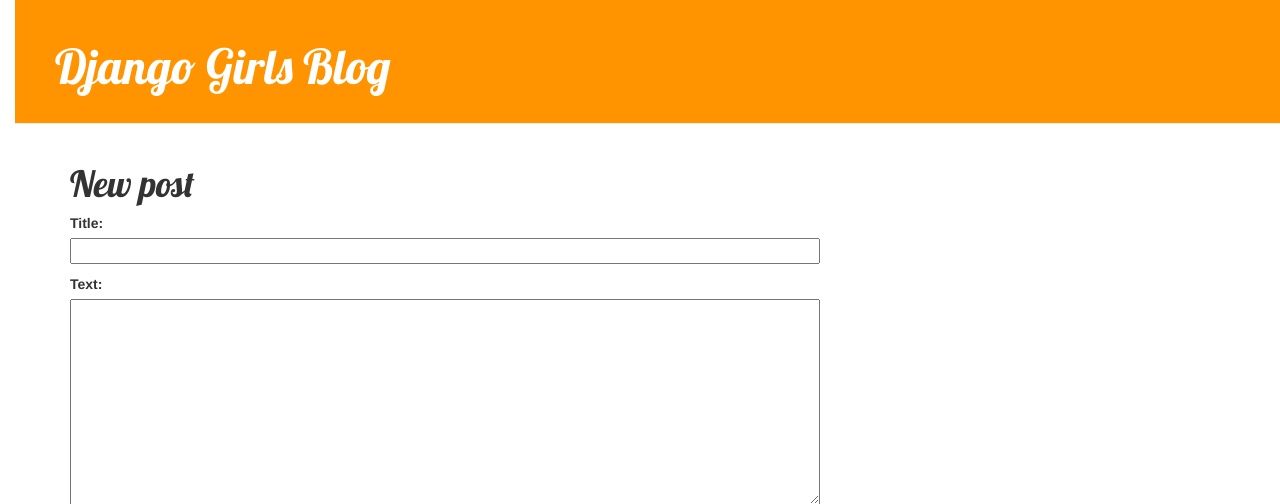
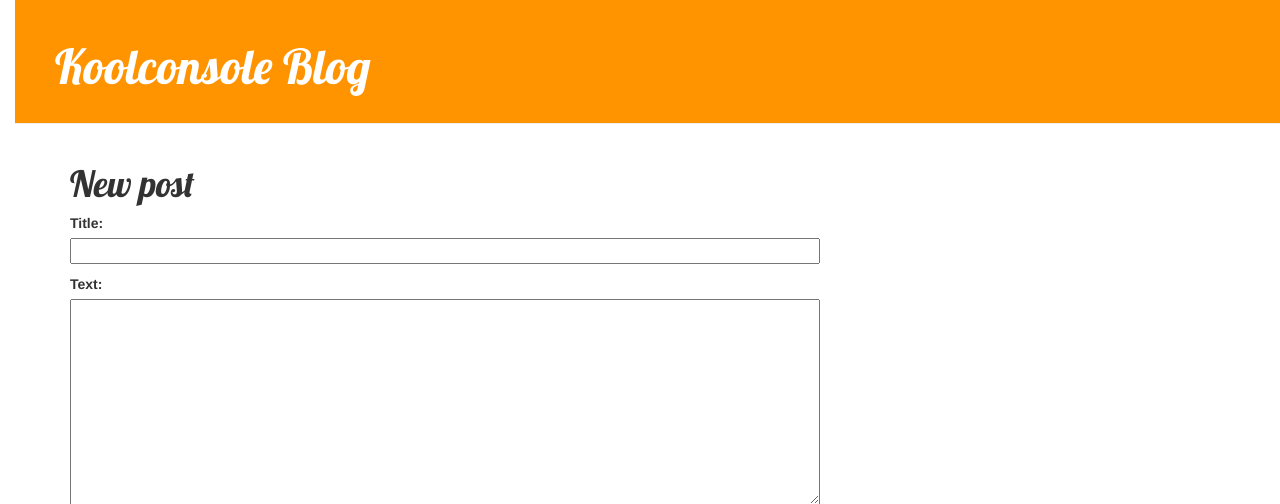
Before and after one commit to deepakkdev1/my-first-blog, a Django app: page /post/new/ in a window 1280 px wide. Shown: the top 504 px of the page. Run offline with Django 3.2, Linux system fonts and the light colour scheme; some libraries are stand-ins or nearby versions.

Commit message:
AdTitle changed to koolconsole

```diff
--- a/blog/templates/blog/base.html
+++ b/blog/templates/blog/base.html
@@ -2,7 +2,7 @@
 <html>
     <head>
 
-        <title>Django Girls blog</title>
+        <title>Koolconsole blog</title>
         <link rel="stylesheet" href="//maxcdn.bootstrapcdn.com/bootstrap/3.2.0/css/bootstrap.min.css">
 		<link rel="stylesheet" href="//maxcdn.bootstrapcdn.com/bootstrap/3.2.0/css/bootstrap-theme.min.css">
 		<link href="//fonts.googleapis.com/css?family=Lobster&subset=latin,latin-ext" rel="stylesheet" type="text/css">
@@ -13,7 +13,7 @@
      {% if user.is_authenticated %}
 	    <a href="{% url 'post_new' %}" class="top-menu"><span class="glyphicon glyphicon-plus"></span></a>
 	 {% endif %}
-     <h1><a href="/">Django Girls Blog</a></h1>
+     <h1><a href="/">Koolconsole Blog</a></h1>
      </div>
 
     <div class="content container">
--- a/blog/templates/blog/post_list.html
+++ b/blog/templates/blog/post_list.html
@@ -2,10 +2,11 @@
 {% block content %}
     {% for post in posts %}
         <div class="post">
+
+            <h1><a href="{% url 'post_detail' pk=post.pk %}">{{ post.title }}</a></h1>
             <div class="date">
                 {{ post.published_date }}
             </div>
-            <h1><a href="{% url 'post_detail' pk=post.pk %}">{{ post.title }}</a></h1>
             <p>{{ post.text|linebreaksbr }}</p>
         </div>
     {% endfor %}
```
Also changed, not shown: blog/templates/blog/post_detail.html (+6 -5 lines).
